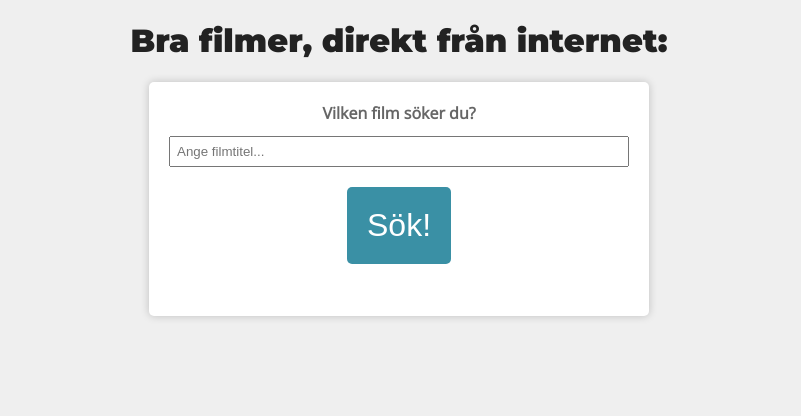
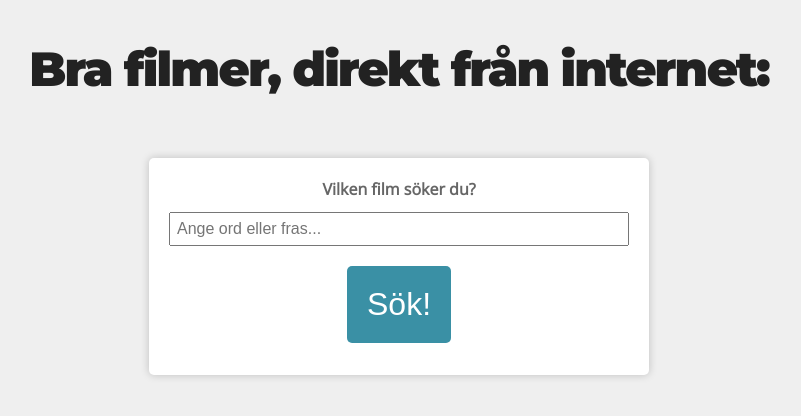
Before and after one commit to javascriptst18/jens-movie-getter, a plain HTML site: page index.html in a window 1280 px wide. Shown: the whole page, without its empty margins (241-1042 px from the left). Drawn offline with nearby package versions, Linux system fonts and the light colour scheme.

Commit message:
Småfixar

```diff
--- a/index.html
+++ b/index.html
@@ -15,7 +15,7 @@
     <div class="search-form">
         <form id="searchForm">
             <label for="searchTerm">Vilken film söker du?</label>
-            <input type="text" name="search-term" id="searchTerm" placeholder="Ange filmtitel...">
+            <input type="text" name="search-term" id="searchTerm" placeholder="Ange ord eller fras...">
             <button type="submit" id="searchButton">Sök!</button>
             <p class="error-message" id="errorMessage"></p>
         </form>
--- a/style.css
+++ b/style.css
@@ -10,6 +10,10 @@ body {
 
 h1 {
     text-align: center;
+    font-size: 3rem;
+    font-weight: 900;
+    letter-spacing: -2px;
+    margin: 40px 0 60px 0;
 }
 
 h1,
@@ -34,15 +38,14 @@ form {
     -webkit-box-shadow: 0px 0px 8px 0px rgba(0, 0, 0, 0.2);
     -moz-box-shadow: 0px 0px 8px 0px rgba(0, 0, 0, 0.2);
     box-shadow: 0px 0px 8px 0px rgba(0, 0, 0, 0.2);
-    padding: 20px;
-    margin-bottom: 40px;
+    padding: 20px 20px 0 20px;
+    margin-bottom: 80px;
     background-color: #fff;
 }
 
 input[type="text"] {
     padding: 6px;
-    font-size;
-    1.2rem;
+    font-size: 1rem;
 }
 
 form button {
```
